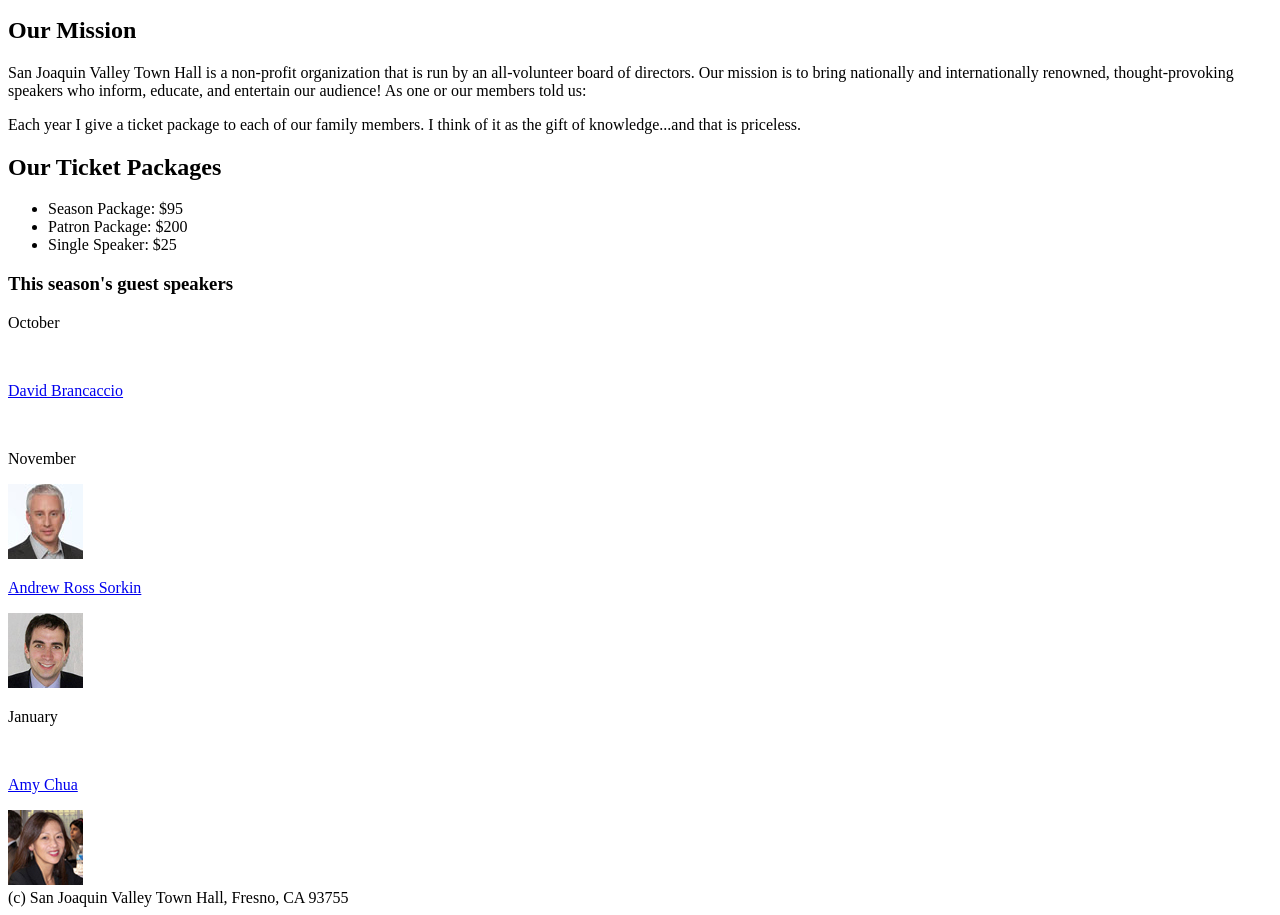
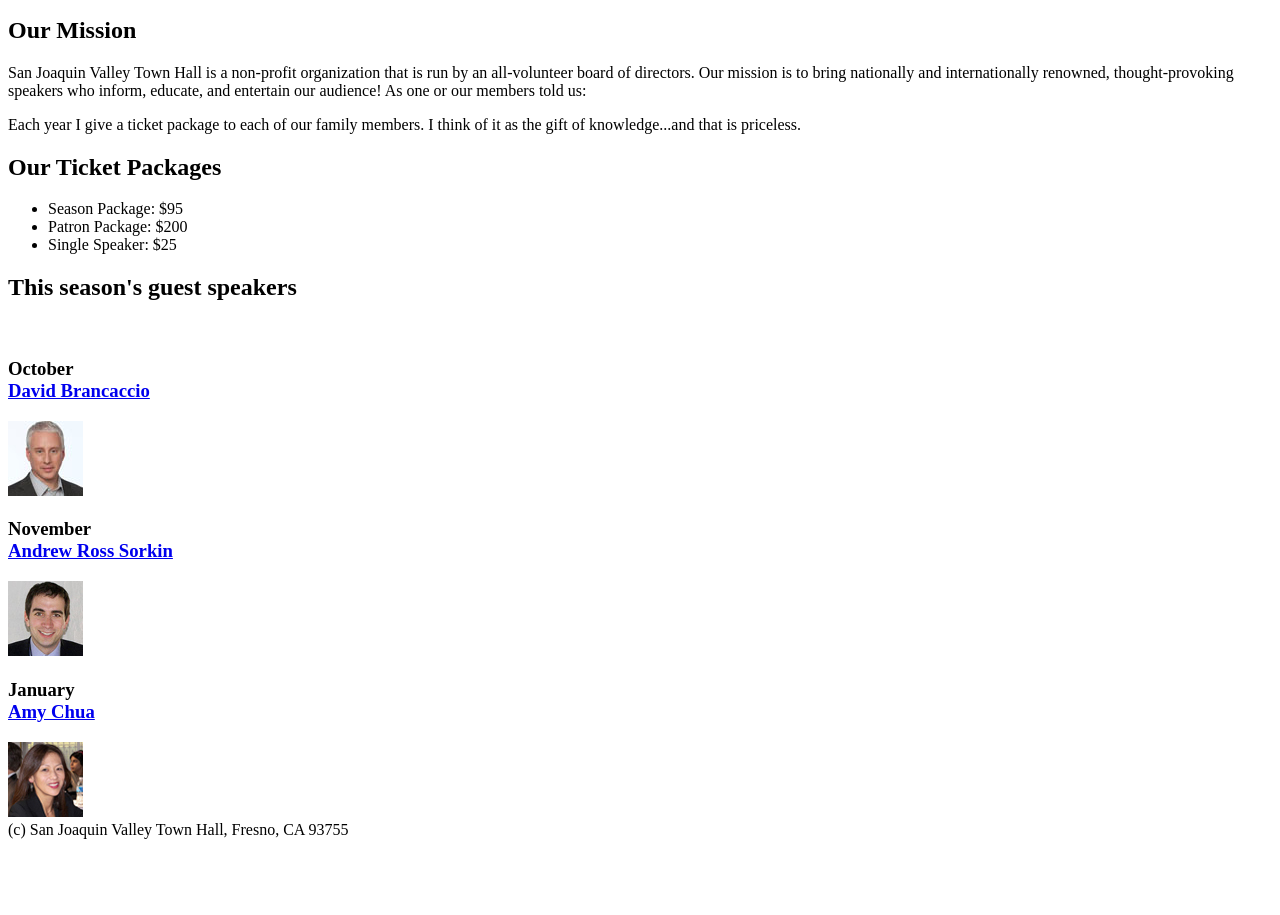
Before and after one commit to TheGhostyBear/ch03, a plain HTML site: page index.html in a window 1280 px wide. Shown: the part 184-1099 px from the top of the page. After the commit the page ends 1031 px from the top, so only its background shows below. Drawn offline with Linux system fonts and the light colour scheme.

Commit message:
Corrected candidate photos and links, heading sizes and code formats for candidates

```diff
--- a/index.html
+++ b/index.html
@@ -25,21 +25,15 @@
 <li>Single Speaker: $25</li>
 </ul>
 
-<h3>This season's guest speakers</h3>
-
-<p>October</p>
+<h2>This season's guest speakers</h2>
 <br>
-<p><a href="speakers/brancaccio.html"> David Brancaccio</a></p>
+<h3>October <br> <a href="speakers/brancaccio.html"> David Brancaccio</a></h3>
+<img src="images/brancaccio75.jpg" alt="Professional headshot of David Brancaccio" height="75">
 <br>
-<p>November</p>
-<img src="images/brancaccio75.jpg" alt="Professional headshot of Andrew Ross Sorkin" height="75">
-<br>
-<p><a href="speakers/sorkin.html"> Andrew Ross Sorkin</a></p>
+<h3>November <br> <a href="speakers/sorkin.html"> Andrew Ross Sorkin</a></h3>
 <img src="images/sorkin75.jpg" alt="Professional headshot of Andrew Ross Sorkin" height="75">
 <br>
-<p>January</p>
-<br>
-<p><a href="speakers/chua.html"> Amy Chua </a> </p>
+<h3>January <br> <a href="speakers/chua.html"> Amy Chua </a> </h3>
 <img src="images/chua75.jpg" alt="Professional headshot of Amy Chua" height="75">
 
 	</main>
```
